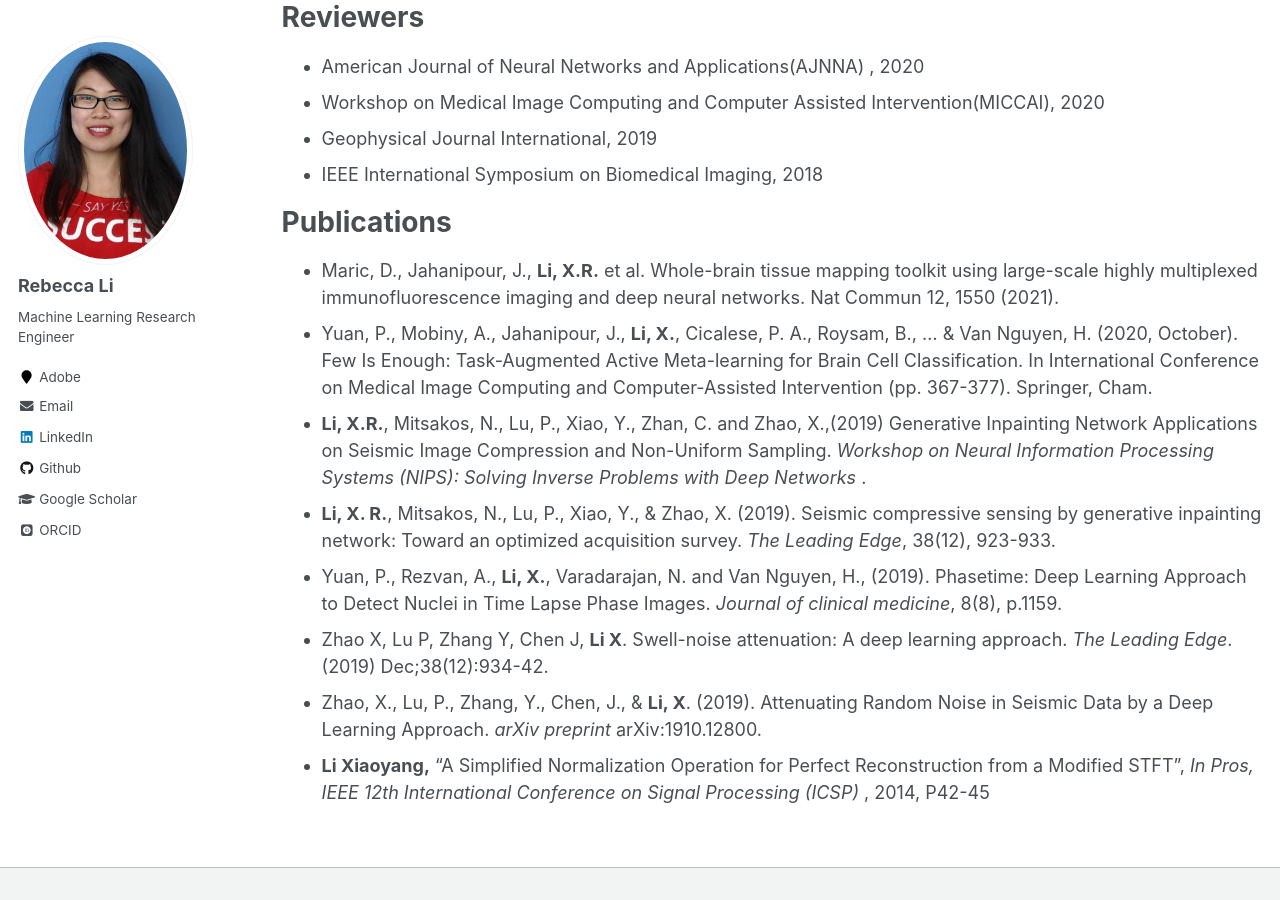
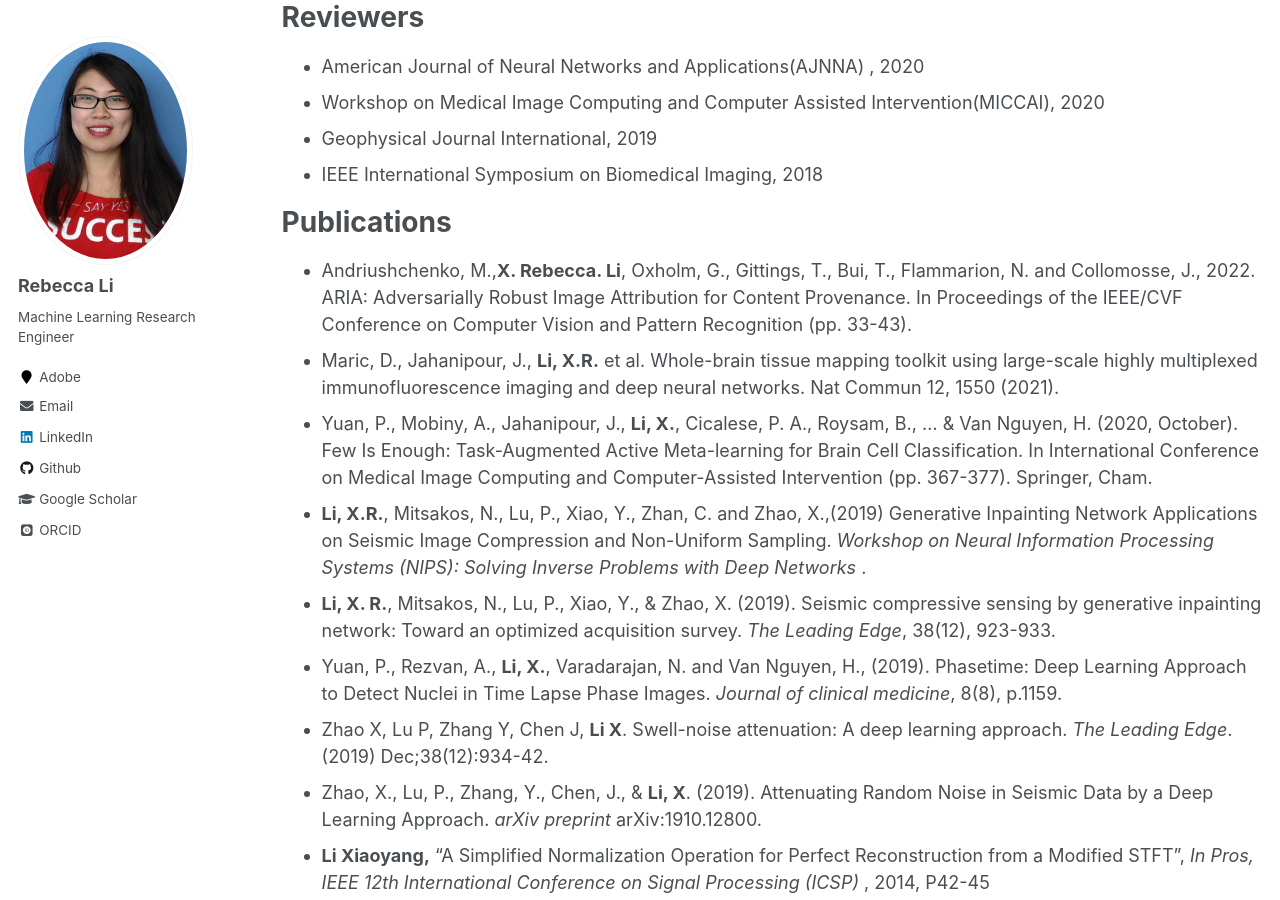
Before and after one commit to Xiaoyang-Rebecca/xiaoyang-rebecca.github.io, a Jekyll site: the page built from _pages/cv.md, in a window 1280 px wide and 900 px high, scrolled down 1394 px. Built offline with Jekyll 4.4.1, drawn with Linux system fonts in a browser that asks for light colours; some web fonts are replaced; some of the changed text lies outside the part shown.

Commit message:
Update cv.md

```diff
--- a/_pages/cv.md
+++ b/_pages/cv.md
@@ -65,6 +65,7 @@ Reviewers
 Publications
 ======
 
+- Andriushchenko, M.,**X. Rebecca. Li**, Oxholm, G., Gittings, T., Bui, T., Flammarion, N. and Collomosse, J., 2022. ARIA: Adversarially Robust Image Attribution for Content Provenance. In Proceedings of the IEEE/CVF Conference on Computer Vision and Pattern Recognition (pp. 33-43).
 -	Maric, D., Jahanipour, J., **Li, X.R.** et al. Whole-brain tissue mapping toolkit using large-scale highly multiplexed immunofluorescence imaging and deep neural networks. Nat Commun 12, 1550 (2021).
 - Yuan, P., Mobiny, A., Jahanipour, J., **Li, X.**, Cicalese, P. A., Roysam, B., ... & Van Nguyen, H. (2020, October). Few Is Enough: Task-Augmented Active Meta-learning for Brain Cell Classification. In International Conference on Medical Image Computing and Computer-Assisted Intervention (pp. 367-377). Springer, Cham.
 - **Li, X.R.**, Mitsakos, N., Lu, P., Xiao, Y., Zhan, C. and Zhao, X.,(2019) Generative Inpainting Network Applications on Seismic Image Compression and Non-Uniform Sampling. *Workshop on Neural Information Processing Systems (NIPS): Solving Inverse Problems with Deep Networks* .
```
Also changed, not shown: other parts of _pages/cv.md (+2 -2 lines).
